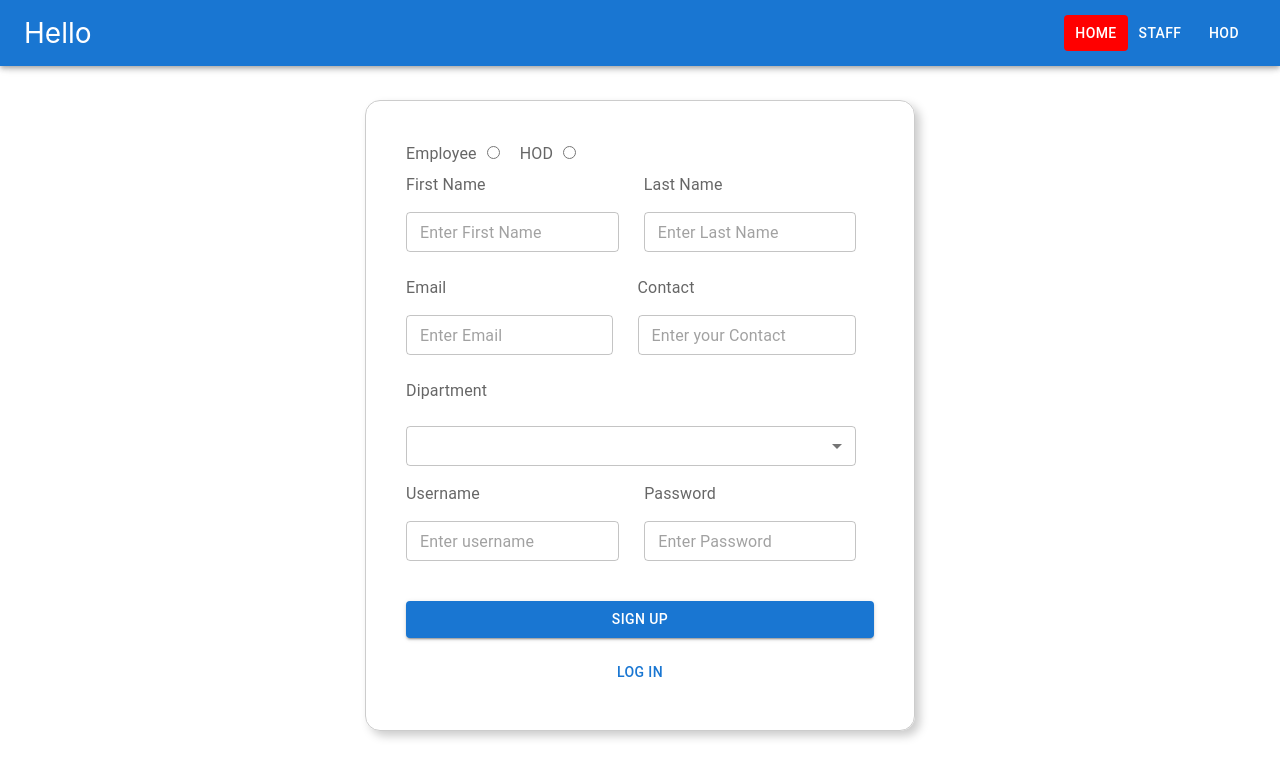
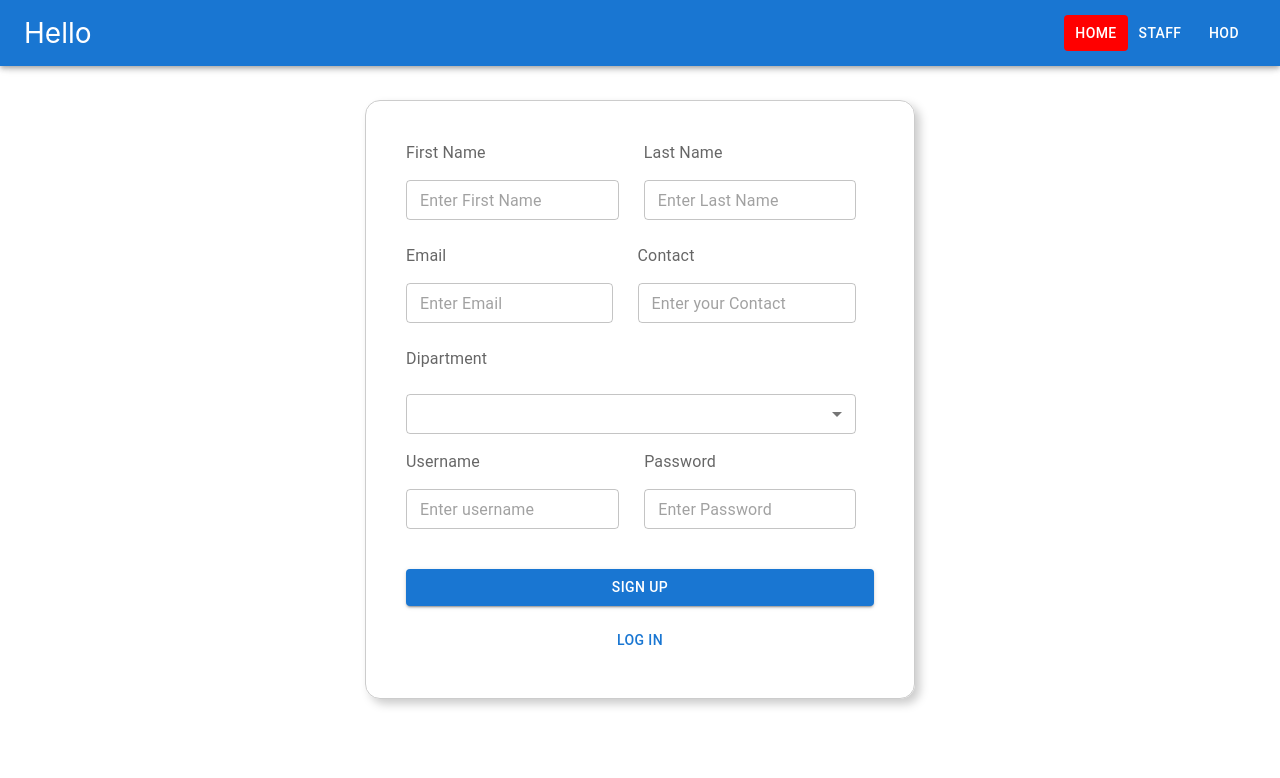
Before and after one commit to riteshsingh132/academyProject, a React (Create React App) app: page /hodsignup in a window 1280 px wide. Shown: the top 778 px of the page. Built offline with nearby package versions, Linux system fonts and the light colour scheme.

Commit message:
first commit

```diff
--- a/src/project5/HodDashboard.js
+++ b/src/project5/HodDashboard.js
@@ -1,6 +1,6 @@
 import { Button } from '@mui/material'
 import React, { useEffect, useState } from 'react'
-import { useLocation } from 'react-router-dom';
+import { useLocation, useNavigate } from 'react-router-dom';
 import { useContext } from 'react';
 import { UserContext } from './context/UserContext';
 
@@ -8,7 +8,7 @@ import { UserContext } from './context/UserContext';
 function HodDashboard() {
 
   const { state } = useContext(UserContext);
-
+  // const navigateR = useNavigate()
 
 
   const [apprData, setApprData] = useState([])
@@ -23,7 +23,7 @@ function HodDashboard() {
   const [leaveCount2,setLeaveCount2]=useState(0)
 
 
-  console.log(logFind)
+  // console.log(logFind)
   // console.log(apprData.leavestatus)
   useEffect(() => {
     const hodData = JSON.parse(localStorage.getItem("leavedata"))
@@ -46,10 +46,10 @@ function HodDashboard() {
         )
       } )
       localStorage.setItem("leavedata",JSON.stringify([...filterStatus,{...ritesh,leavestatus:"Approved",leavestatus1:""
-
-      }]))
-      stetoggle(true)
-     alert("Leave" + apprData.leavestatus )
+    }]))
+    stetoggle(true)
+    // navigateR("/hoddashbord")
+    //  alert("Leave" + apprData.leavestatus )
 
   }
 
--- a/src/project5/HodSignUp.js
+++ b/src/project5/HodSignUp.js
@@ -19,15 +19,15 @@ function HodSignUp() {
 
     const [radionav,setRadionav]=useState()
 console.log(radionav)
-    const handleEmpRadio=(e)=>{
-        setRadionav(e.target.value)
-        navigateR("/staffsignup")
-    }
+    // const handleEmpRadio=(e)=>{
+    //     setRadionav(e.target.value)
+    //     navigateR("/staffsignup")
+    // }
 
-    const handleHodRadio=(e)=>{
-        setRadionav(e.target.value)
-        navigateR("/hodsignup")
-    }
+    // const handleHodRadio=(e)=>{
+    //     setRadionav(e.target.value)
+    //     navigateR("/hodsignup")
+    // }
 
 
     const [data, setData] = useState(signupdetail)
@@ -100,7 +100,7 @@ console.log(radionav)
 
                 <Box borderRadius="15px" border={"0.25px solid #ccc"} padding={"40px"} display={"flex"} flexDirection={"column"} maxWidth={"550px"} margin={"100px auto"} boxShadow={"5px 5px 10px #ccc"} sx={{ ":hover": { boxShadow: "10px 10px 20px #ccc" } }}>
 
-                <div style={{gap:"10px"}} className='d-flex'>
+                {/* <div style={{gap:"10px"}} className='d-flex'>
                     <div>
                     <FormLabel>Employee
                         <input style={{margin:"0 10px"}} checked={radionav==="1"} type='radio' name='employee'  onClick={handleEmpRadio} value={"1"} size='small' placeholder='Enter Last Name'  margin='normal'   sx={{ mb: 2 }} />
@@ -113,7 +113,7 @@ console.log(radionav)
                     </FormLabel>
                     </div>
 
-                </div>
+                </div> */}
 
 
 
--- a/src/project5/StaffSignUp.js
+++ b/src/project5/StaffSignUp.js
@@ -26,16 +26,16 @@ function StaffSignUp() {
     const [radionav, setRadionav] = useState()
 
 
-    const handleEmpRadio = (e) => {
-        setRadionav(e.target.value)
-        navigateR("/staffsignup")
+    // const handleEmpRadio = (e) => {
+    //     setRadionav(e.target.value)
+    //     navigateR("/staffsignup")
 
-    }
+    // }
 
-    const handleHodRadio = (e) => {
-        setRadionav(e.target.value)
-        navigateR("/hodsignup")
-    }
+    // const handleHodRadio = (e) => {
+    //     setRadionav(e.target.value)
+    //     navigateR("/hodsignup")
+    // }
 
     // code udpated on 14 july 2023
     useEffect(() => {
@@ -109,7 +109,7 @@ function StaffSignUp() {
             <form onSubmit={handleSubmit}>
 
                 <Box borderRadius="15px" border={"0.25px solid #ccc"} padding={"40px"} display={"flex"} flexDirection={"column"} maxWidth={"550px"} margin={"100px auto"} boxShadow={"5px 5px 10px #ccc"} sx={{ ":hover": { boxShadow: "10px 10px 20px #ccc" } }}>
-                    <div style={{ gap: "10px" }} className='d-flex'>
+                    {/* <div style={{ gap: "10px" }} className='d-flex'>
                         <div>
                             <FormLabel>Employee
                                 <input style={{ margin: "0 10px" }} type='radio' checked={radionav === "1"} name='radio' onChange={handleEmpRadio} size='small' value="1" margin='normal' sx={{ mb: 2 }} />
@@ -122,7 +122,7 @@ function StaffSignUp() {
                             </FormLabel>
                         </div>
 
-                    </div>
+                    </div> */}
 
 
                     <> <Box display={"flex"} gap={"25px"} maxWidth={"450px"}>
```
